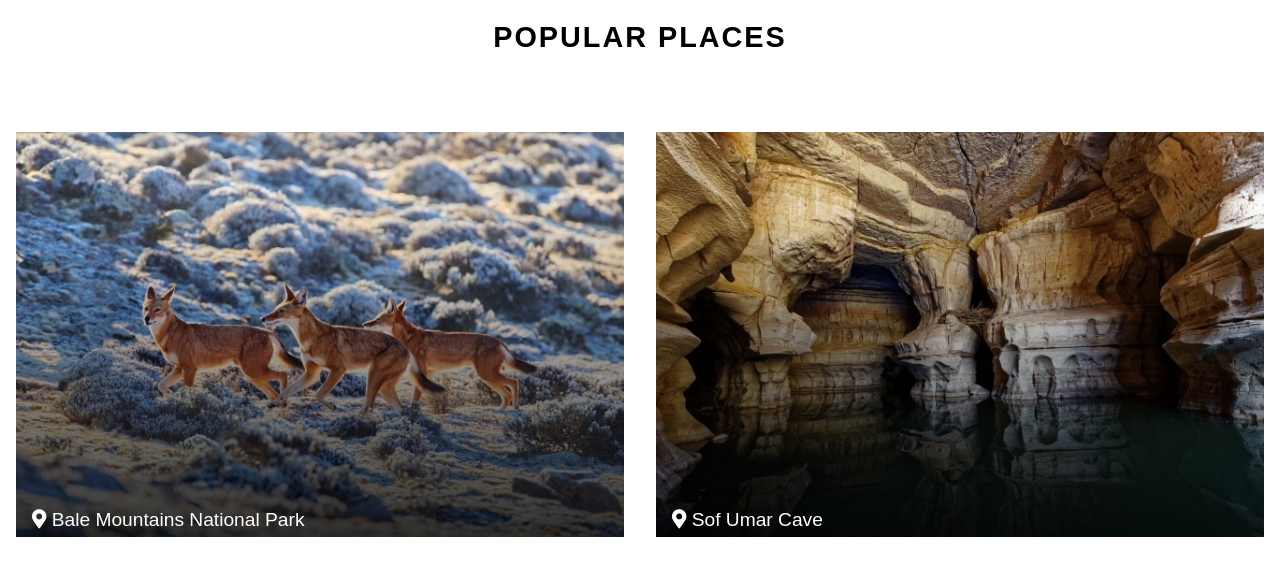
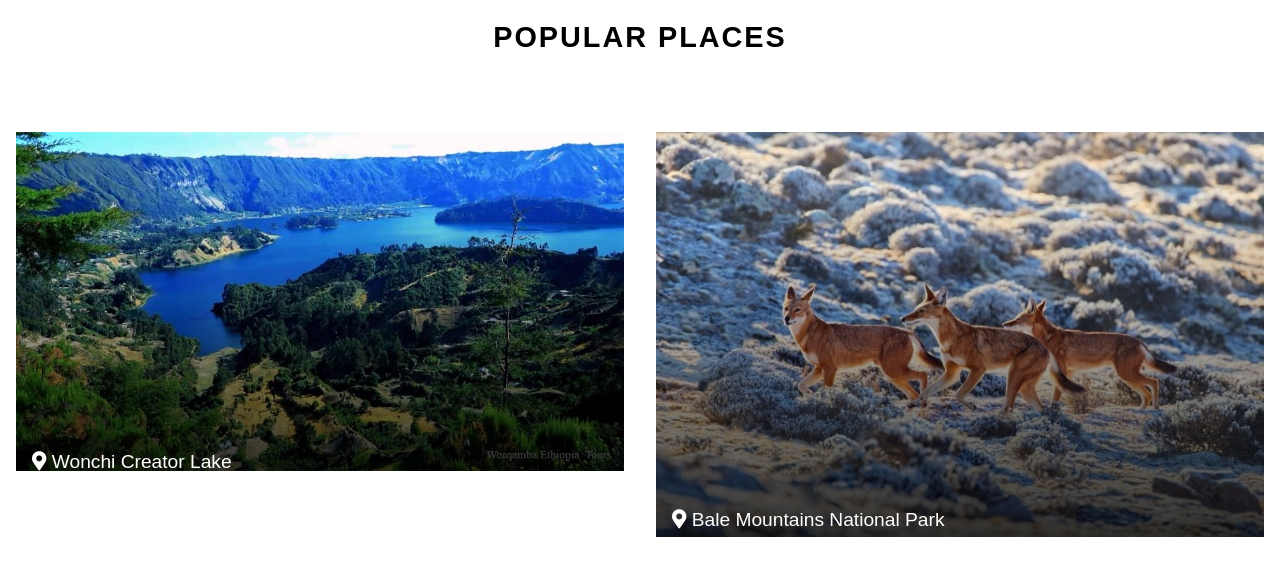
Before and after one commit to orotrip/o, a plain HTML site: page index.html in a window 1280 px wide. Shown: the part 1083-1649 px from the top of the page. Drawn offline with Linux system fonts and the light colour scheme; a web font is replaced by a local one.

Commit message:
Update index.html

```diff
--- a/index.html
+++ b/index.html
@@ -78,6 +78,20 @@
                 </div>
 
                 <div class = "featured-row">
+                     <a href="places/wonci.html">
+                    <div class = "featured-item my-2 shadow">
+                        <img src = "images/10b.jpg" alt = "featured place">
+                        <div class = "featured-item-content">
+                            <span>
+                                <i class = "fas fa-map-marker-alt"></i>
+                                Wonchi creator lake
+                            </span>
+                            <div>
+                                <p class = "text">Beutiful volcanic craetor lake that is named as"African switherland"</p>
+                            </div>
+                        </div>
+                    </div>
+</a>
 
 <a href="/orotrip/places/bale-mountains.html">
                     <div class = "featured-item my-2 shadow">
```
